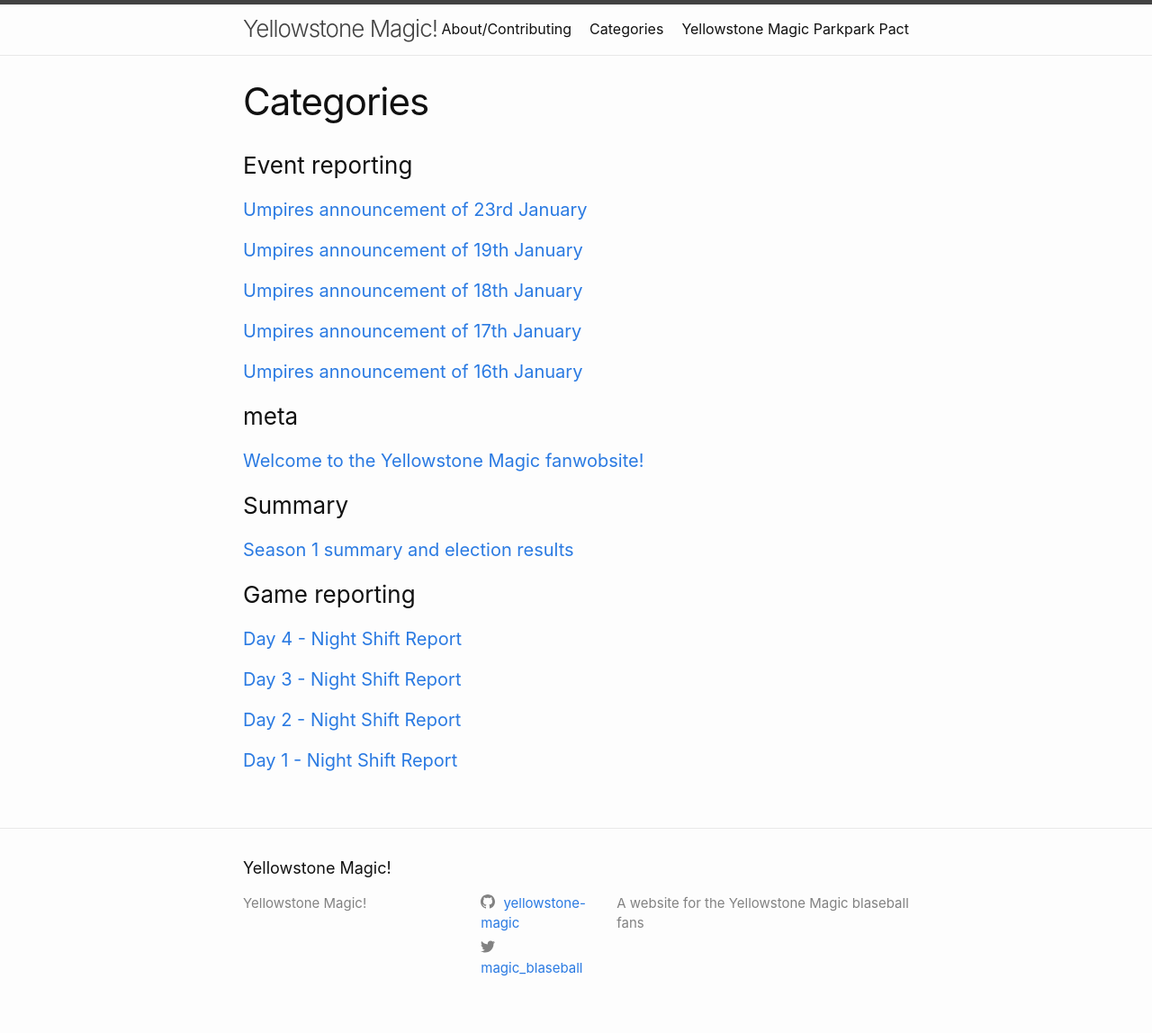
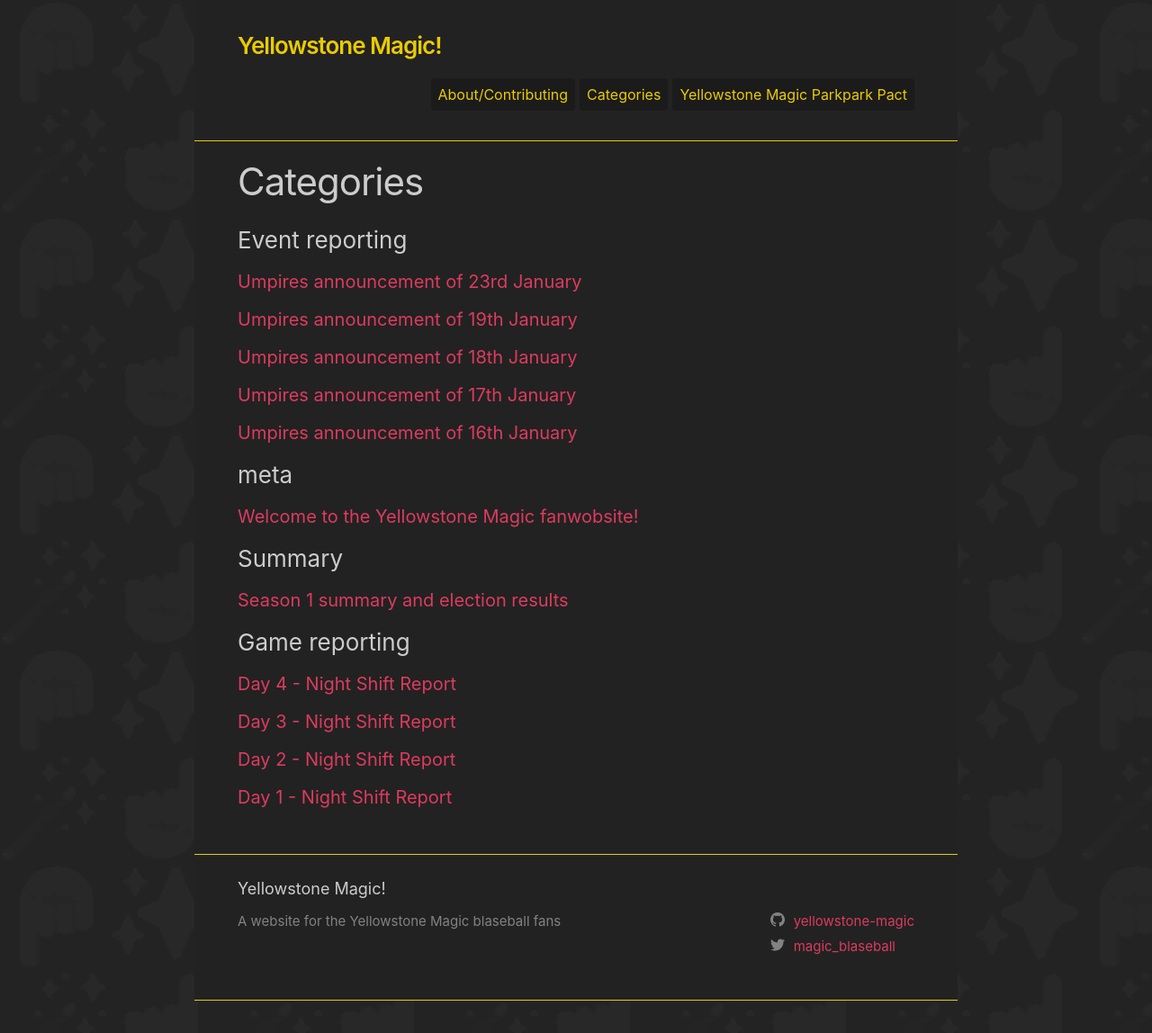
Before and after one commit to yellowstone-magic/yellowstone-magic.github.io, a Jekyll site: the page built from pages/categories.html, in a window 1280 px wide. Shown: the whole page at 90% size. Built offline with Jekyll 4.4.1, drawn with Linux system fonts in a browser that asks for light colours; after the commit the page ends 1112 px from its top, so only the background shows below that.

Commit message:
inky rutledge memorial site theme update

```diff
--- a/_includes/footer.html
+++ b/_includes/footer.html
@@ -7,12 +7,11 @@
 
     <div class="footer-col-wrapper">
       <div class="footer-col footer-col-1">
+        {{- site.description | escape -}}
         <ul class="contact-list">
           <li class="p-name">
             {%- if site.author -%}
               {{ site.author | escape }}
-            {%- else -%}
-              {{ site.title | escape }}
             {%- endif -%}
             </li>
             {%- if site.email -%}
@@ -24,10 +23,6 @@
       <div class="footer-col footer-col-2">
         {%- include social.html -%}
       </div>
-
-      <div class="footer-col footer-col-3">
-        <p>{{- site.description | escape -}}</p>
-      </div>
     </div>
 
   </div>
--- a/_includes/head.html
+++ b/_includes/head.html
@@ -3,6 +3,7 @@
   <meta http-equiv="X-UA-Compatible" content="IE=edge">
   <meta name="viewport" content="width=device-width, initial-scale=1">
   {%- seo -%}
+  <link rel="shortcut icon" href="/assets/theme/favicon.ico">
   <link rel="stylesheet" href="{{ "/assets/main.css" | relative_url }}">
   {%- feed_meta -%}
 </head>
--- a/_sass/minima.scss
+++ b/_sass/minima.scss
@@ -3,16 +3,18 @@
 // Define defaults for each variable.
 
 $base-font-family: -apple-system, BlinkMacSystemFont, "Segoe UI", Roboto, Helvetica, Arial, sans-serif, "Apple Color Emoji", "Segoe UI Emoji", "Segoe UI Symbol" !default;
-$base-font-size:   16px !default;
+$base-font-size:   1rem !default;
 $base-font-weight: 400 !default;
 $small-font-size:  $base-font-size * 0.875 !default;
 $base-line-height: 1.5 !default;
 
-$spacing-unit:     30px !default;
+$spacing-unit:     1.5rem !default;
 
-$text-color:       #111 !default;
-$background-color: #fdfdfd !default;
-$brand-color:      #2a7ae2 !default;
+$text-color:       #CCC !default;
+$background-color: #222 !default;
+$brand-color:      #dc3b5e !default;
+$yell-red: #dc3b5e !default;
+$yell-yellow: rgb(234, 203, 1) !default;
 
 $grey-color:       #828282 !default;
 $grey-color-light: lighten($grey-color, 40%) !default;
--- a/_sass/minima/_base.scss
+++ b/_sass/minima/_base.scss
@@ -17,6 +17,7 @@ body {
   font: $base-font-weight #{$base-font-size}/#{$base-line-height} $base-font-family;
   color: $text-color;
   background-color: $background-color;
+  background: url("/assets/theme/bg.webp");
   -webkit-text-size-adjust: 100%;
   -webkit-font-feature-settings: "kern" 1;
      -moz-font-feature-settings: "kern" 1;
@@ -103,15 +104,15 @@ h1, h2, h3, h4, h5, h6 {
  * Links
  */
 a {
-  color: $brand-color;
+  color: $yell-red;
   text-decoration: none;
 
   &:visited {
-    color: darken($brand-color, 15%);
+    color: darken($yell-red, 15%);
   }
 
   &:hover {
-    color: $text-color;
+    color: $yell-yellow;
     text-decoration: underline;
   }
 
@@ -151,7 +152,7 @@ code {
   @include relative-font-size(0.9375);
   border: 1px solid $grey-color-light;
   border-radius: 3px;
-  background-color: #eef;
+  background-color: #121212;
 }
 
 code {
@@ -179,8 +180,12 @@ pre {
   max-width:         calc(#{$content-width} - (#{$spacing-unit} * 2));
   margin-right: auto;
   margin-left: auto;
-  padding-right: $spacing-unit;
-  padding-left: $spacing-unit;
+  padding: $spacing-unit $spacing-unit*2;
+  flex: 1;
+
+  background-color: $background-color;
+  border-bottom: 1px solid $yell-yellow;
+
   @extend %clearfix;
 
   @include media-query($on-laptop) {
--- a/_sass/minima/_layout.scss
+++ b/_sass/minima/_layout.scss
@@ -2,8 +2,6 @@
  * Site header
  */
 .site-header {
-  border-top: 5px solid $grey-color-dark;
-  border-bottom: 1px solid $grey-color-light;
   min-height: $spacing-unit * 1.865;
 
   // Positioning context for the mobile navigation icon
@@ -12,15 +10,15 @@
 
 .site-title {
   @include relative-font-size(1.625);
-  font-weight: 300;
+  font-weight: 600;
   line-height: $base-line-height * $base-font-size * 2.25;
   letter-spacing: -1px;
   margin-bottom: 0;
   float: left;
-
-  &,
+  color: $yell-yellow;
+  &:hover,
   &:visited {
-    color: $grey-color-dark;
+    color: $yell-yellow;
   }
 }
 
@@ -37,12 +35,15 @@
   }
 
   .page-link {
-    color: $text-color;
+    color: $yell-yellow;
     line-height: $base-line-height;
+    padding: $base-font-size / 2;
+    background-color: rgba(0.7, 0.7, 0.7, 0.2);
+    border-radius: 4px;
 
     // Gaps between nav items, but not on the last one
     &:not(:last-child) {
-      margin-right: 20px;
+      margin-right: 5px;
     }
   }
 
@@ -106,8 +107,7 @@
  * Site footer
  */
 .site-footer {
-  border-top: 1px solid $grey-color-light;
-  padding: $spacing-unit 0;
+  padding: 0;
 }
 
 .footer-heading {
@@ -126,27 +126,22 @@
   color: $grey-color;
   margin-left: -$spacing-unit / 2;
   @extend %clearfix;
+  display: flex;
+  flex-direction: row;
 }
 
 .footer-col {
-  float: left;
   margin-bottom: $spacing-unit / 2;
   padding-left: $spacing-unit / 2;
 }
 
 .footer-col-1 {
-  width: -webkit-calc(35% - (#{$spacing-unit} / 2));
-  width:         calc(35% - (#{$spacing-unit} / 2));
+  flex: 1 1 20%;
 }
 
 .footer-col-2 {
-  width: -webkit-calc(20% - (#{$spacing-unit} / 2));
-  width:         calc(20% - (#{$spacing-unit} / 2));
-}
-
-.footer-col-3 {
-  width: -webkit-calc(45% - (#{$spacing-unit} / 2));
-  width:         calc(45% - (#{$spacing-unit} / 2));
+  flex: 0 0 auto;
+  align-self: flex-end;
 }
 
 @include media-query($on-laptop) {
@@ -154,11 +149,6 @@
   .footer-col-2 {
     width: -webkit-calc(50% - (#{$spacing-unit} / 2));
     width:         calc(50% - (#{$spacing-unit} / 2));
-  }
-
-  .footer-col-3 {
-    width: -webkit-calc(100% - (#{$spacing-unit} / 2));
-    width:         calc(100% - (#{$spacing-unit} / 2));
   }
 }
 
@@ -176,7 +166,8 @@
  * Page content
  */
 .page-content {
-  padding: $spacing-unit 0;
+  display: flex;
+  padding: 0;
   flex: 1;
 }
 
--- a/_sass/minima/_syntax-highlighting.scss
+++ b/_sass/minima/_syntax-highlighting.scss
@@ -2,11 +2,11 @@
  * Syntax highlighting styles
  */
 .highlight {
-  background: #fff;
+  background: #222;
   @extend %vertical-rhythm;
 
   .highlighter-rouge & {
-    background: #eef;
+    background: #121212;
   }
 
   .c     { color: #998; font-style: italic } // Comment
```
Also changed, not shown: assets/theme/bg.webp (added), assets/theme/favicon.ico (added), 1 other file.
